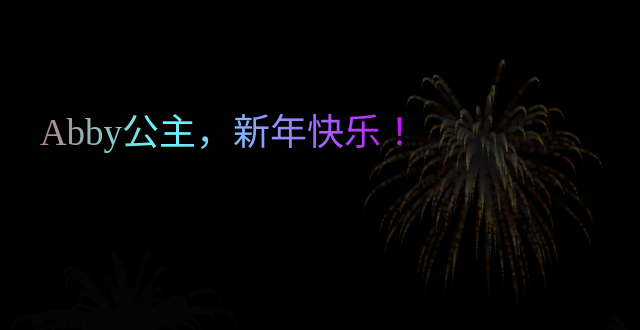
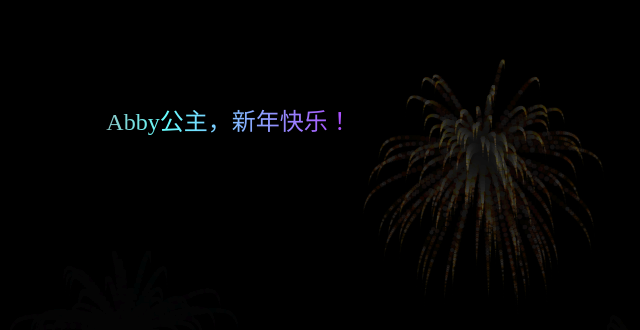
Before and after one commit to xjhhhh/xjhhhh.github.io, a plain HTML site: page happy.html in a window 1280 px wide. Shown: the part 258-588 px from the top of the page, without its empty margins (411-1051 px from the left). Drawn offline with Linux system fonts and the light colour scheme.

Commit message:
Update happy.html

```diff
--- a/happy.html
+++ b/happy.html
@@ -39,7 +39,7 @@
             /* 裁剪背景图，使文字作为裁剪区域向外裁剪 */
             -webkit-background-size: 200% 100%;
             -webkit-animation: masked-animation 4s linear infinite;
-            font-size: 37px;
+            font-size: 24px;
         }
 
         @keyframes masked-animation {
```
